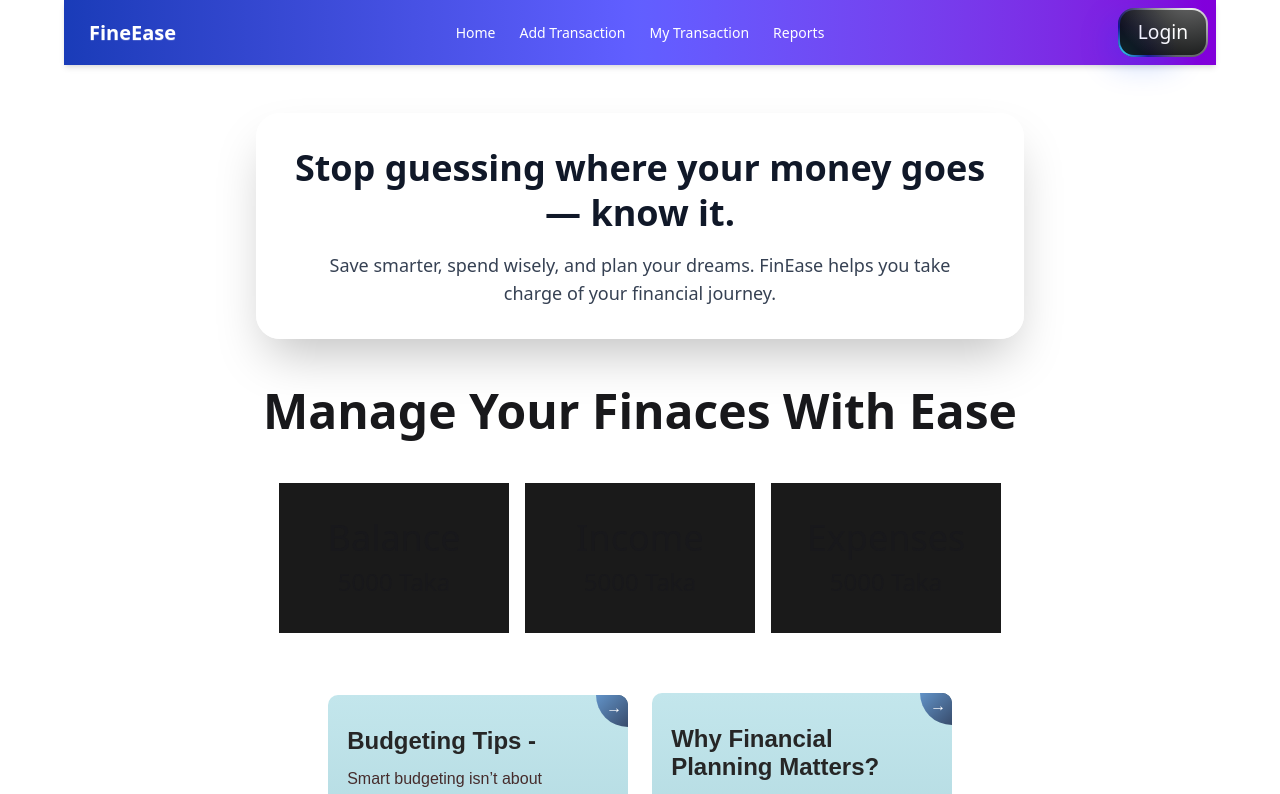
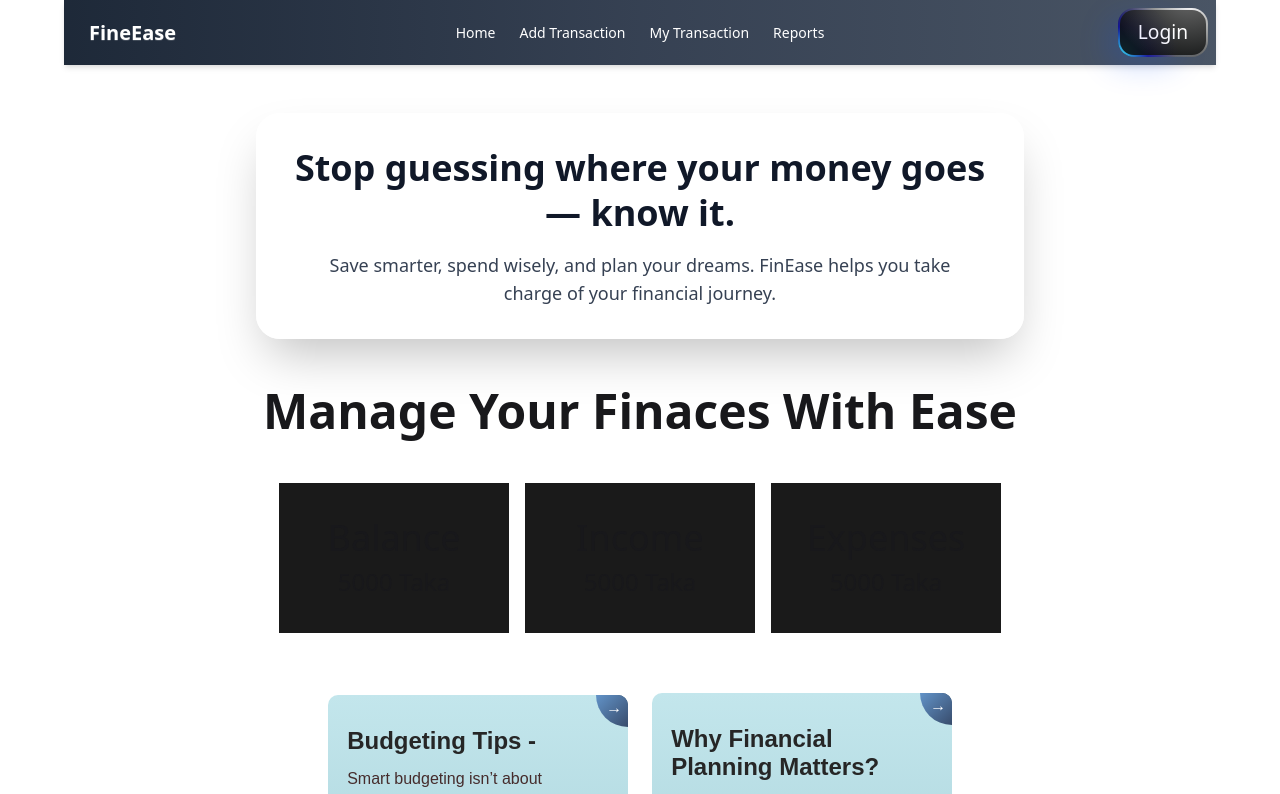
Before and after one commit to Xubaear/Assignment-10-client, a React (Vite) app: page / in a window 1280 px wide. Shown: the top 794 px of the page. Built offline with nearby package versions, Linux system fonts and the light colour scheme.

Commit message:
added change in navbar

```diff
--- a/src/Components/Navbar.jsx
+++ b/src/Components/Navbar.jsx
@@ -14,7 +14,7 @@ const Navbar = () => {
 
 
     return (
-        <div className="navbar bg-linear-to-r from-blue-800 via-indigo-500 to-purple-700 text-white shadow-md max-w-6xl mx-auto">
+        <div className="navbar bg-linear-to-r from-gray-800 via-gray-700 to-gray-600 text-white shadow-md max-w-6xl mx-auto">
   <div className="navbar-start">
     <div className="dropdown">
       <div tabIndex={0} role="button" className="btn btn-ghost lg:hidden">
```
